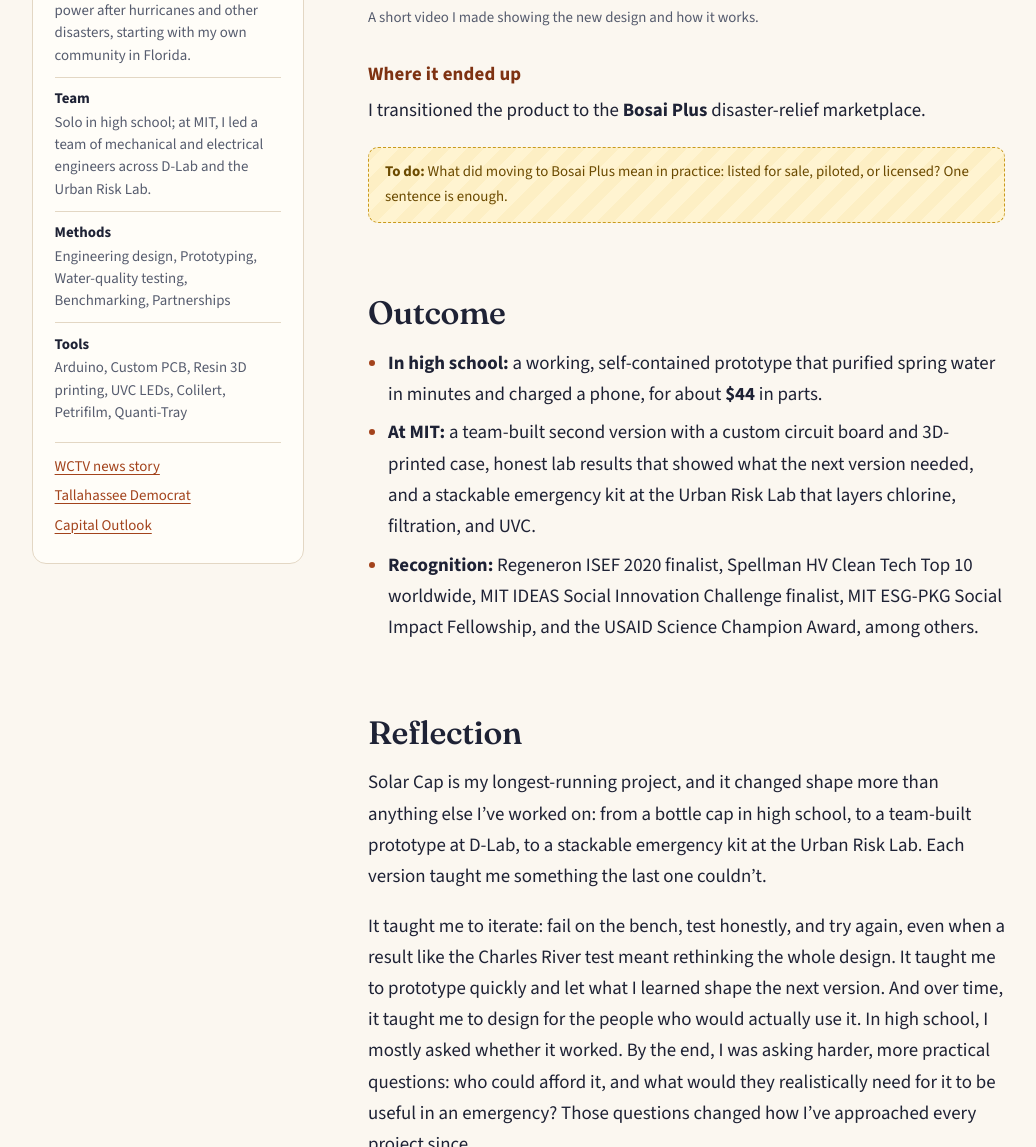
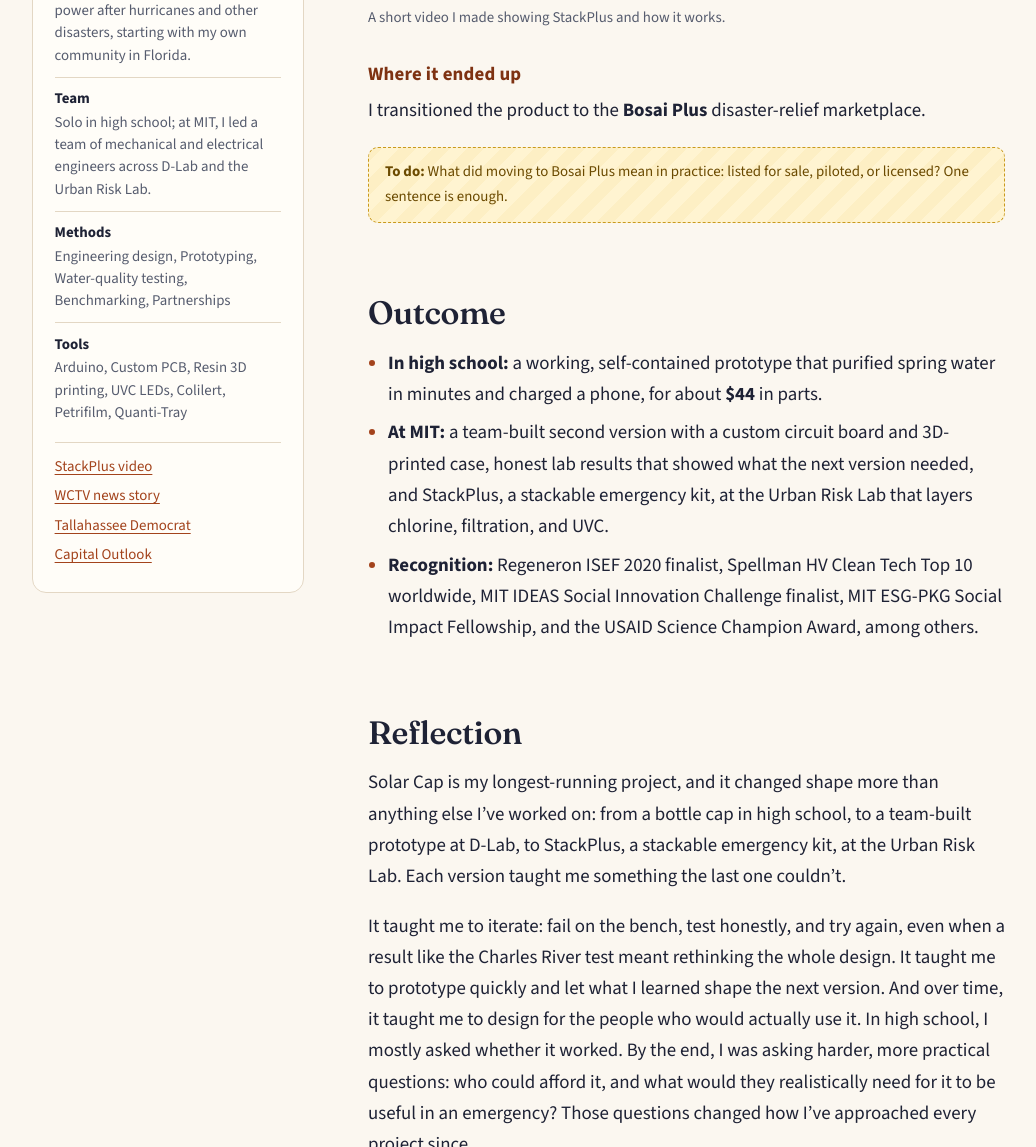
Before and after one commit to sabrinahu618/portfolio, a Jekyll site: the page built from _projects/solar-cap.md, in a window 1280 px wide and 1400 px high, scrolled down 9902 px, cut to the strip 253-1400 px from the top of the window. Shown: the whole strip, without its empty margins (32-1068 px from the left). Built offline with Jekyll 4.4.1, drawn with Linux system fonts in a browser that asks for light colours; some of the changed text lies outside the part shown.

Commit message:
Solar Cap: name the kit StackPlus and link its video
Co-Authored-By: Claude Opus 5.5 <noreply@anthropic.com>
Claude-Session: https://claude.ai/code/session_01HybnYJGYPLDq5hkAYptQSd

```diff
--- a/_includes/solar-cap-layers.html
+++ b/_includes/solar-cap-layers.html
@@ -4,5 +4,5 @@
     <li class="layers__layer layers__layer--2"><span class="layers__num">Layer 2</span><strong>Physical filter</strong><span>Removes sediment and particles</span></li>
     <li class="layers__layer layers__layer--3"><span class="layers__num">Layer 3</span><strong>UVC light</strong><span>A pulsing ring light shows when purification is done</span></li>
   </ol>
-  <figcaption>The stackable emergency kit: screw on only the layers a situation calls for.</figcaption>
+  <figcaption>StackPlus: screw on only the layers a situation calls for.</figcaption>
 </figure>
--- a/_projects/solar-cap.md
+++ b/_projects/solar-cap.md
@@ -1,7 +1,7 @@
 ---
 title: Solar Cap
 org: Solar Capital · MIT D-Lab & Urban Risk Lab
-summary: A solar-powered UVC water purifier that started as a high-school science fair project, became a stackable emergency kit at MIT, and found a home in a disaster-relief marketplace.
+summary: A solar-powered UVC water purifier that started as a high-school science fair project, became StackPlus, a stackable emergency kit, at MIT, and found a home in a disaster-relief marketplace.
 themes: [impact]
 order: 1
 featured: true
@@ -14,8 +14,8 @@ tools: [Arduino, Custom PCB, Resin 3D printing, UVC LEDs, Colilert, Petrifilm, Q
 cover: /assets/img/solar-cap/kit-cover.webp
 cover_width: 1600
 cover_height: 1067
-cover_alt: "The final Solar Cap emergency kit, a stack of dark blue 3D-printed layers with a carry loop on top, a USB-C port, and a glowing blue ring light, sitting next to a glass jar of water."
-cover_caption: "Where it ended up: the stackable emergency kit from MIT's Urban Risk Lab."
+cover_alt: "StackPlus, the final Solar Cap emergency kit, a stack of dark blue 3D-printed layers with a carry loop on top, a USB-C port, and a glowing blue ring light, sitting next to a glass jar of water."
+cover_caption: "Where it ended up: StackPlus, the stackable emergency kit from MIT's Urban Risk Lab."
 highlights:
   - value: "99.46%"
     label: of pathogens eliminated in 4 minutes, in early tests on spring water
@@ -24,6 +24,8 @@ highlights:
   - value: "Top 10"
     label: worldwide, Spellman HV Clean Tech competition
 links:
+  - label: StackPlus video
+    url: https://youtu.be/Ddm0hCcHDqw
   - label: WCTV news story
     url: https://www.wctv.tv/2020/08/09/rickards-high-senior-changes-world-through-a-bottle-cap/
   - label: Tallahassee Democrat
@@ -109,9 +111,9 @@ Then we ran the most rigorous test, a Quanti-Tray that estimates how many bacter
 
 Bringing the cap to the public raised its own questions. I researched the testing standards and regulatory steps needed for public use, and learned from MIT's Technology Licensing Office that MIT couldn't patent the cap, since it didn't own it. Working with a manufacturer would mean an NDA instead, which the BU Law Clinic's free legal services could help with. I also built a relationship with the CLEO Institute, a Florida climate nonprofit.
 
-### At the Urban Risk Lab: a stackable emergency kit
+### At the Urban Risk Lab: StackPlus
 
-At MIT's Urban Risk Lab, Solar Cap grew from a single cap into a **stackable emergency kit**. Instead of relying on one method, it combines three, in layers you screw on and off depending on what you need:
+At MIT's Urban Risk Lab, Solar Cap grew from a single cap into **StackPlus**, a stackable emergency kit. Instead of relying on one method, it combines three, in layers you screw on and off depending on what you need:
 
 {% include solar-cap-layers.html %}
 
@@ -121,7 +123,7 @@ The layered design addresses what the Charles River tests showed: one UVC LED al
 
 {% include figure.html src="/assets/img/solar-cap/kit-uvc.webp" alt="Looking up into the UVC layer held in a hand: the UVC LED glows at the center, with the electronics visible through the openings and blue light filling the ring around it." width="900" height="900" caption="Looking into the UVC layer: the LED at the center, and the ring light glowing around it." narrow=true %}
 
-{% include video.html id="Ddm0hCcHDqw" title="Video: the Solar Cap stackable emergency kit and how it works" caption="A short video I made showing the new design and how it works." %}
+{% include video.html id="Ddm0hCcHDqw" title="Video: StackPlus, the stackable emergency kit, and how it works" caption="A short video I made showing StackPlus and how it works." %}
 
 ### Where it ended up
 
@@ -132,11 +134,11 @@ I transitioned the product to the **Bosai Plus** disaster-relief marketplace.
 ## Outcome
 
 - **In high school:** a working, self-contained prototype that purified spring water in minutes and charged a phone, for about **$44** in parts.
-- **At MIT:** a team-built second version with a custom circuit board and 3D-printed case, honest lab results that showed what the next version needed, and a stackable emergency kit at the Urban Risk Lab that layers chlorine, filtration, and UVC.
+- **At MIT:** a team-built second version with a custom circuit board and 3D-printed case, honest lab results that showed what the next version needed, and StackPlus, a stackable emergency kit, at the Urban Risk Lab that layers chlorine, filtration, and UVC.
 - **Recognition:** Regeneron ISEF 2020 finalist, Spellman HV Clean Tech Top 10 worldwide, MIT IDEAS Social Innovation Challenge finalist, MIT ESG-PKG Social Impact Fellowship, and the USAID Science Champion Award, among others.
 
 ## Reflection
 
-Solar Cap is my longest-running project, and it changed shape more than anything else I've worked on: from a bottle cap in high school, to a team-built prototype at D-Lab, to a stackable emergency kit at the Urban Risk Lab. Each version taught me something the last one couldn't.
+Solar Cap is my longest-running project, and it changed shape more than anything else I've worked on: from a bottle cap in high school, to a team-built prototype at D-Lab, to StackPlus, a stackable emergency kit, at the Urban Risk Lab. Each version taught me something the last one couldn't.
 
 It taught me to iterate: fail on the bench, test honestly, and try again, even when a result like the Charles River test meant rethinking the whole design. It taught me to prototype quickly and let what I learned shape the next version. And over time, it taught me to design for the people who would actually use it. In high school, I mostly asked whether it worked. By the end, I was asking harder, more practical questions: who could afford it, and what would they realistically need for it to be useful in an emergency? Those questions changed how I've approached every project since.
```
